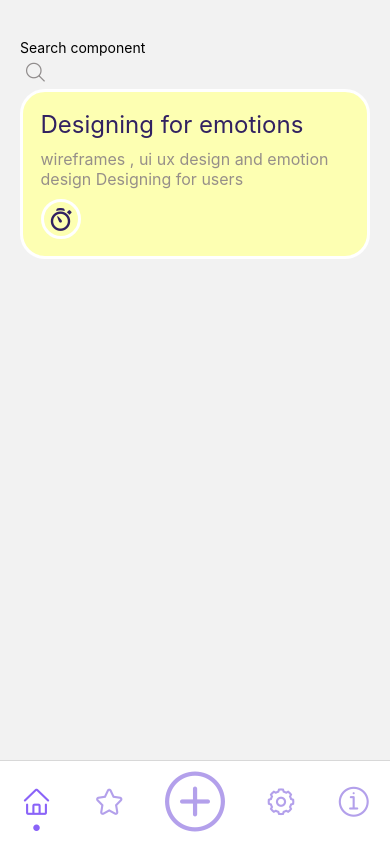
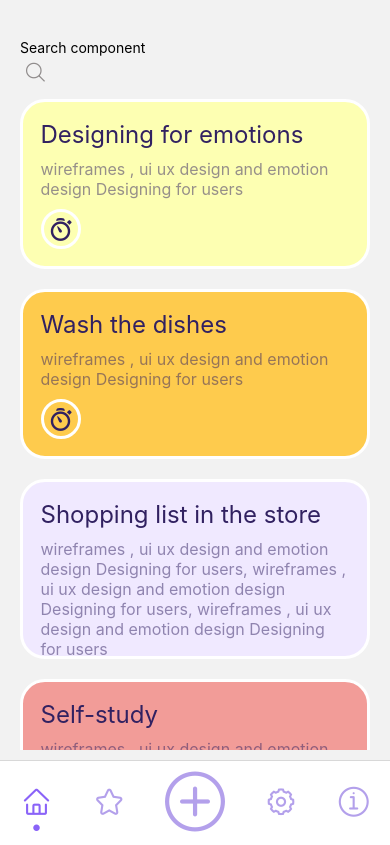
Before and after one commit to MikhailS89/react-native-my-notes, a React Native app: screen / in a window 390 px wide. Built offline with nearby package versions, Linux system fonts and the light colour scheme.

Commit message:
add render to component List

```diff
--- a/components/List/List.js
+++ b/components/List/List.js
@@ -36,7 +36,8 @@ const styles = StyleSheet.create({
     borderWidth: 3,
     borderColor: 'white',
     borderRadius: 25,
-    padding: '5%'
+    padding: '5%',
+    marginVertical: 10
   },
   title: {
     fontSize: 24,
--- a/components/pages/Main/Main.js
+++ b/components/pages/Main/Main.js
@@ -1,20 +1,32 @@
-import React from 'react';
-import { StyleSheet, View, Text } from 'react-native';
+import React, { useState } from 'react';
+import { StyleSheet, View, Text, FlatList } from 'react-native';
 import { globalStyle } from '../../../styles/style';
 import Search from '../../Search/Search';
 import List from '../../List/List';
 
 export default function Main({ navigation }) {
+
+  const [list, setList] = useState([
+    { title: 'Designing for emotions', text: 'wireframes , ui ux design and emotion design Designing for users', watch: true, background: '#fdffb2', key: '0' },
+    { title: 'Wash the dishes', text: 'wireframes , ui ux design and emotion design Designing for users', watch: true, background: '#fecb4d', key: '1' },
+    { title: 'Shopping list in the store', text: 'wireframes , ui ux design and emotion design Designing for users, wireframes , ui ux design and emotion design Designing for users, wireframes , ui ux design and emotion design Designing for users', watch: false, background: '#f0e9ff', key: '2' },
+    { title: 'Self-study', text: 'wireframes , ui ux design and emotion design Designing for users', watch: true, background: '#f29c98', key: '3' },
+    { title: 'Go to a workout', text: 'wireframes , ui ux design and emotion design Designing for users', watch: true, background: '#fdffb2', key: '4' }
+  ]);
+
+
   return (
     <View style={[styles.container, globalStyle.main]}>
       <Search />
       <View style={styles.container}>
-        <List
-          title='Designing for emotions'
-          text='wireframes , ui ux design and emotion design Designing for users'
-          watch={true}
-          background='#fdffb2'
-        />
+        <FlatList data={list} renderItem={({ item }) => (
+          <List
+            title={ item.title }
+            text={ item.text }
+            watch={ item.watch }
+            background={ item.background }
+          />
+        )}/>
       </View>
     </View>
   );
@@ -22,6 +34,8 @@ export default function Main({ navigation }) {
 
 const styles = StyleSheet.create({
   container: {
-    flex: 1
+    flex: 1,
+    // height: 'auto',
+    marginBottom: '10%'
   }
 });
```
